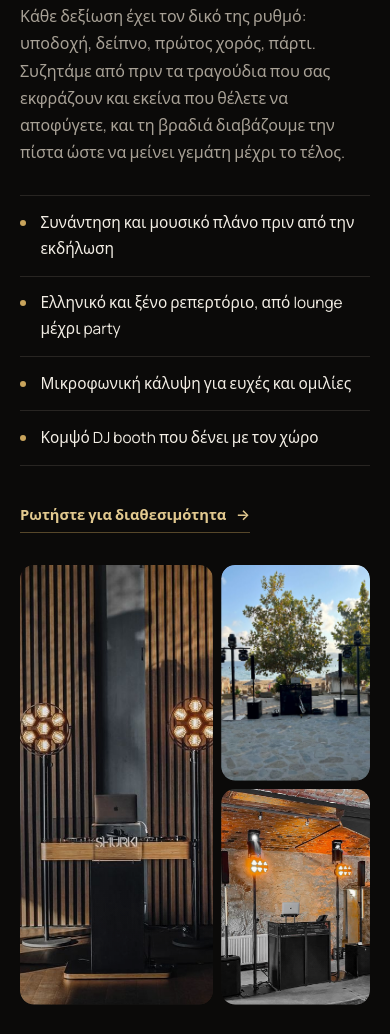
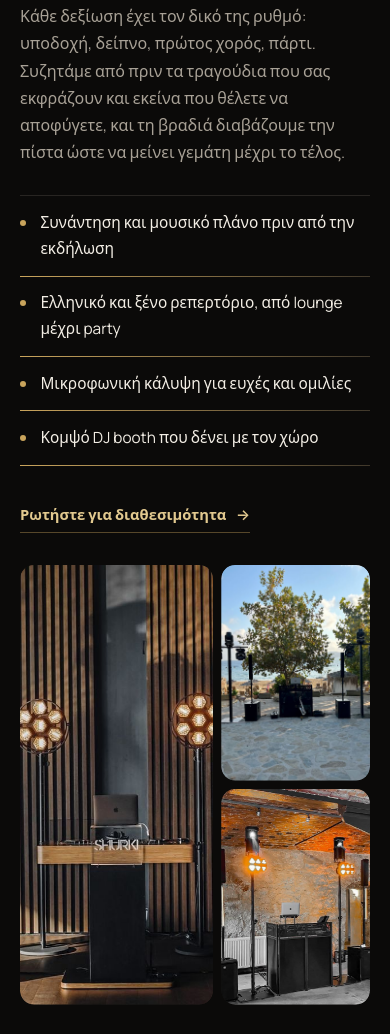
Before and after one commit to gramma10/dj-tax, a plain HTML site: page index.html in a window 390 px wide. Shown: the part 1766-2800 px from the top of the page. Drawn offline with Linux system fonts and the light colour scheme.

Commit message:
Add subtle scroll-driven animations for touch screens
- Photo in the middle of the screen gently zooms with a thin gold frame
- Bullet lists light up once, line by line, as they come into view
- Event card crossing the centre gets the gold rule, glow and title colour
- Version tags on style.css / script.js so phones fetch the new files

Co-Authored-By: Claude Opus 5.5 <noreply@anthropic.com>

```diff
--- a/script.js
+++ b/script.js
@@ -296,6 +296,26 @@
     reveals.forEach(el => el.classList.add('in'));
   }
 
+  // Touch screens have no hover, so the same effects follow the scroll instead:
+  // the photo / event card crossing the middle of the screen gets `.focus`,
+  // and each bullet list lights up once as it comes into view.
+  if ('IntersectionObserver' in window && !reducedMotion && window.matchMedia('(hover: none)').matches) {
+    const toggleFocus = entries => entries.forEach(en => en.target.classList.toggle('focus', en.isIntersecting));
+    // Photos react within a band around the middle; the shorter event cards use a
+    // thin line at the centre so only one is lit at a time.
+    const photoIo = new IntersectionObserver(toggleFocus, { rootMargin: '-38% 0px -38% 0px' });
+    document.querySelectorAll('.mosaic figure').forEach(el => photoIo.observe(el));
+    const eventIo = new IntersectionObserver(toggleFocus, { rootMargin: '-48% 0px -48% 0px' });
+    document.querySelectorAll('.event').forEach(el => eventIo.observe(el));
+
+    const listIo = new IntersectionObserver(entries => {
+      entries.forEach(en => {
+        if (en.isIntersecting) { en.target.classList.add('lit'); listIo.unobserve(en.target); }
+      });
+    }, { threshold: 0.6 });
+    document.querySelectorAll('.checklist').forEach(el => listIo.observe(el));
+  }
+
   // --------------------------------------------------
   // 5. Hero video: stay still for reduced-motion visitors
   // --------------------------------------------------
--- a/style.css
+++ b/style.css
@@ -681,6 +681,25 @@ em { font-style: italic; }
 .js .reveal { opacity: 0; transform: translateY(26px); transition: opacity 0.9s var(--ease), transform 0.9s var(--ease); }
 .js .reveal.in { opacity: 1; transform: none; }
 
+/* ---------- Touch: scroll-driven versions of the hover effects (classes set in script.js) ---------- */
+
+.mosaic figure.focus img { scale: 1.05; transition-duration: 1.6s; }
+.mosaic figure.focus::after { box-shadow: inset 0 0 0 1px rgba(226, 201, 143, 0.35); opacity: 0; transition-duration: 1s; }
+
+.event.focus::before { transform: scaleX(1); }
+.event.focus::after { opacity: 1; }
+.event.focus .event-num, .event.focus h3 { color: var(--gold-soft); }
+
+.checklist.lit li::after { transform: scaleX(1); transition-duration: 1.1s; transition-delay: calc(var(--i, 0) * 0.16s); }
+.checklist.lit li::before { animation: dot-glow 1.6s var(--ease) calc(var(--i, 0) * 0.16s) both; }
+.checklist li:nth-child(2) { --i: 1; }
+.checklist li:nth-child(3) { --i: 2; }
+.checklist li:nth-child(4) { --i: 3; }
+@keyframes dot-glow {
+  0%, 100% { box-shadow: 0 0 0 0 rgba(201, 164, 92, 0); }
+  40% { box-shadow: 0 0 0 4px rgba(201, 164, 92, 0.14), 0 0 12px rgba(226, 201, 143, 0.5); }
+}
+
 /* ---------- Responsive ---------- */
 
 @media (max-width: 1080px) {
```
Also changed, not shown: index.html (+2 -2 lines).
